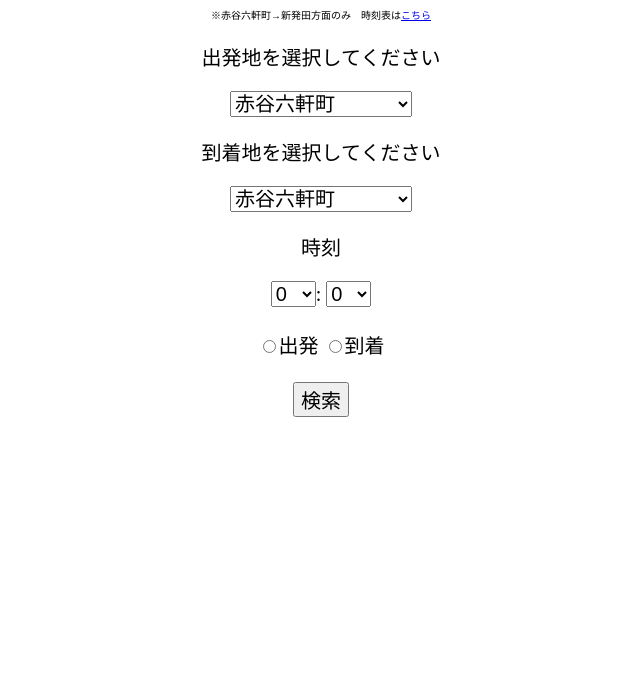
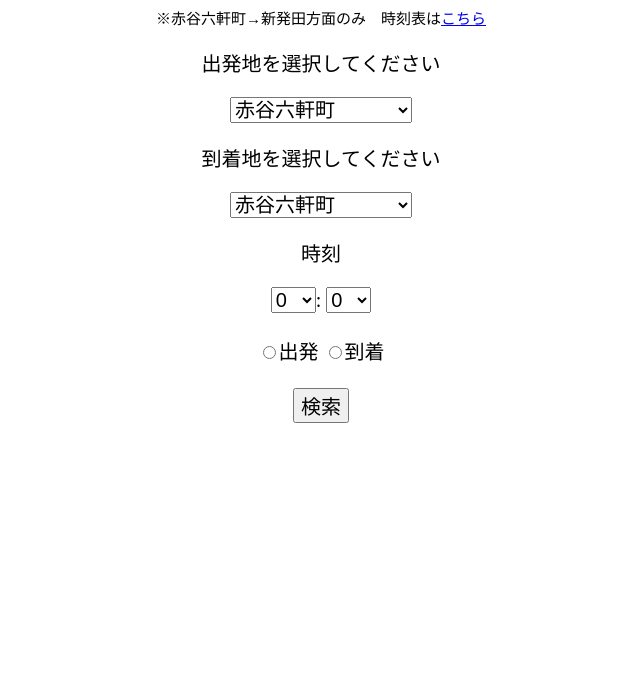
Before and after one commit to tinkerkidsjp/akatanibus, a plain HTML site: page index.html in a window 1280 px wide. Shown: the part 121-800 px from the top of the page, without its empty margins (319-959 px from the left). Drawn offline with Linux system fonts and the light colour scheme.

Commit message:
Update index.html

```diff
--- a/index.html
+++ b/index.html
@@ -18,7 +18,7 @@ h1 {
 </head>
 <body style="font-size: 20px;">
 <h1 style="text-align: center">赤谷六軒町線<br>時刻表検索アプリ</h1>
-<p style="font-size: 10px; text-align: center" >※赤谷六軒町→新発田方面のみ　時刻表は<a href="https://www.niigata-kotsu.co.jp/~nk-kanko/_pdf/jikoku/akadanirokkennmati_R01.10.01.pdf">こちら</a></p>
+<p style="font-size: 15px; text-align: center" >※赤谷六軒町→新発田方面のみ　時刻表は<a href="https://www.niigata-kotsu.co.jp/~nk-kanko/_pdf/jikoku/akadanirokkennmati_R01.10.01.pdf">こちら</a></p>
 <p style="text-align: center" for="start">出発地を選択してください</p>
 <select name="start" id="start" style="display: block; margin: auto;"></select>
 <p style="text-align: center" for="goal">到着地を選択してください</p>
```
